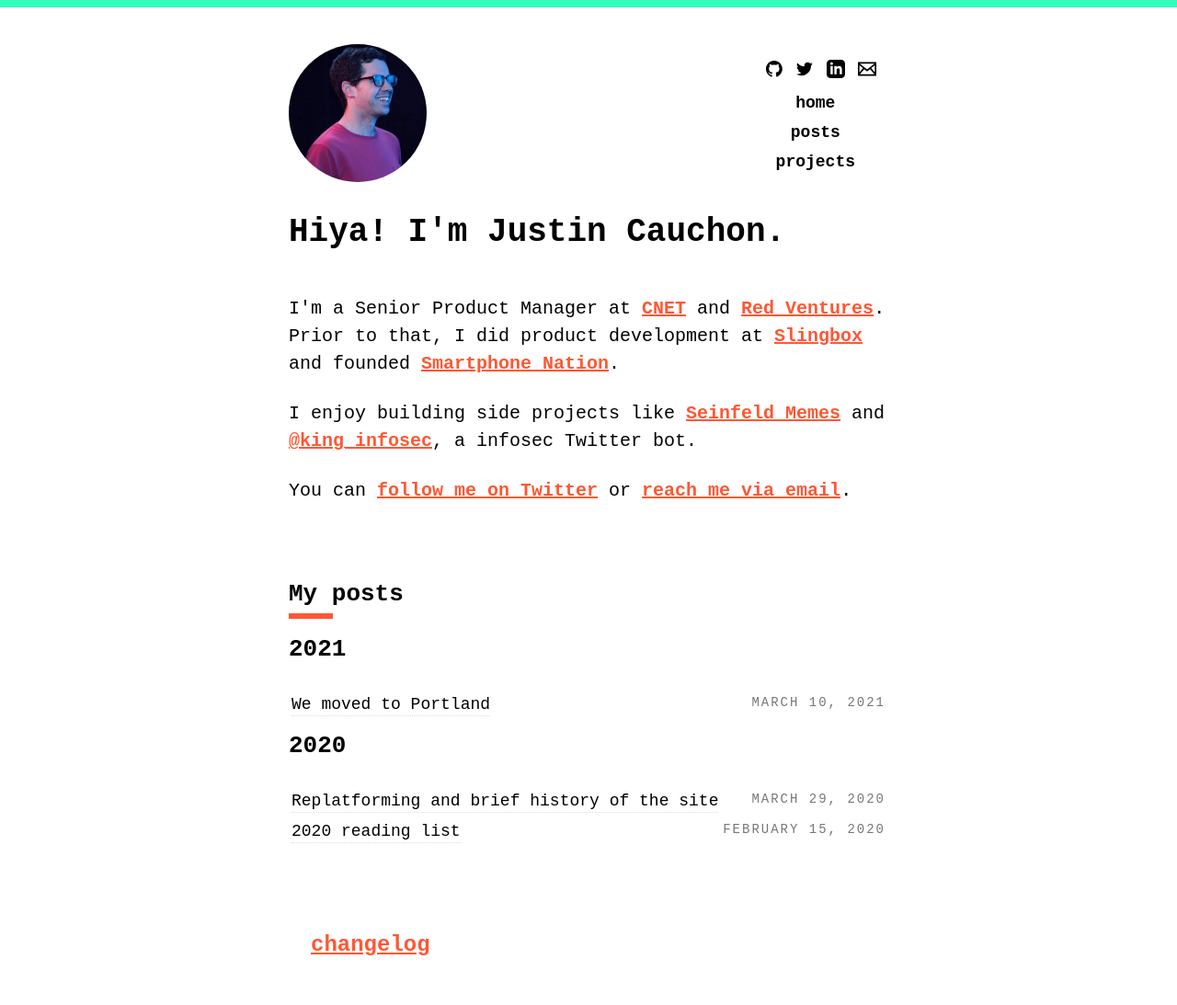
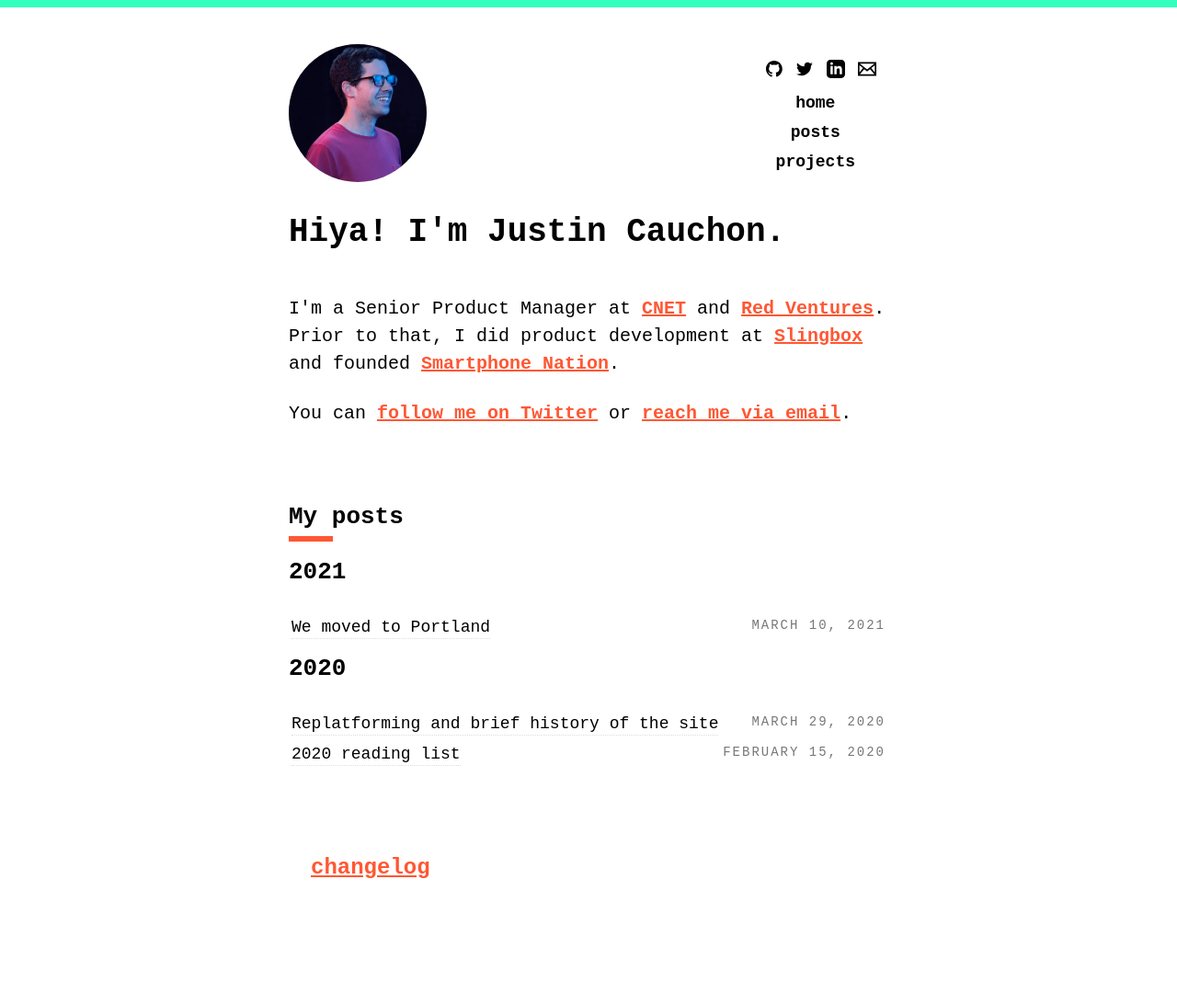
Before and after one commit to Cauchon/cauchon.github.io, a Jekyll site: the page built from index.html, in a window 1280 px wide. Shown: the whole page at 92% size. Built offline with Jekyll 4.4.1, drawn with Linux system fonts in a browser that asks for light colours; some web fonts are replaced; after the commit the page ends 1009 px from its top, so only the background shows below that.

Commit message:
Update index.html

```diff
--- a/index.html
+++ b/index.html
@@ -17,9 +17,6 @@
     <p>I'm a Senior Product Manager at <a href="https://cnet.com/">CNET</a> and <a href="https://www.redventures.com/">Red Ventures</a>. Prior to that, I did product development at
       <a href="https://slingbox.com/">Slingbox</a> and founded <a href="https://smartphonenation.com/">Smartphone
         Nation</a>.
-      </p>
-      <p>
-        I enjoy building side projects like <a href="https://seinfeldmemes.com/">Seinfeld Memes</a> and <a href="https://twitter.com/king_infosec/">@king_infosec</a>, a infosec Twitter bot.
       </p>
       <p>
         <p>You can <a href="https://twitter.com/Cauchon/">follow me on Twitter</a> or <a href="&#109;&#097;&#105;&#108;&#116;&#111;:&#099;&#097;&#117;&#099;&#104;&#111;&#110;&#064;&#103;&#109;&#097;&#105;&#108;&#046;&#099;&#111;&#109;">reach me via email</a>.</p>
```
